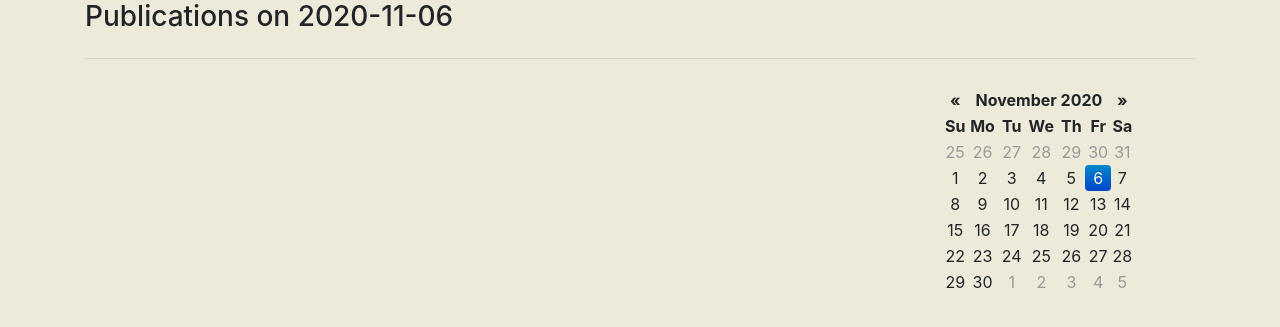
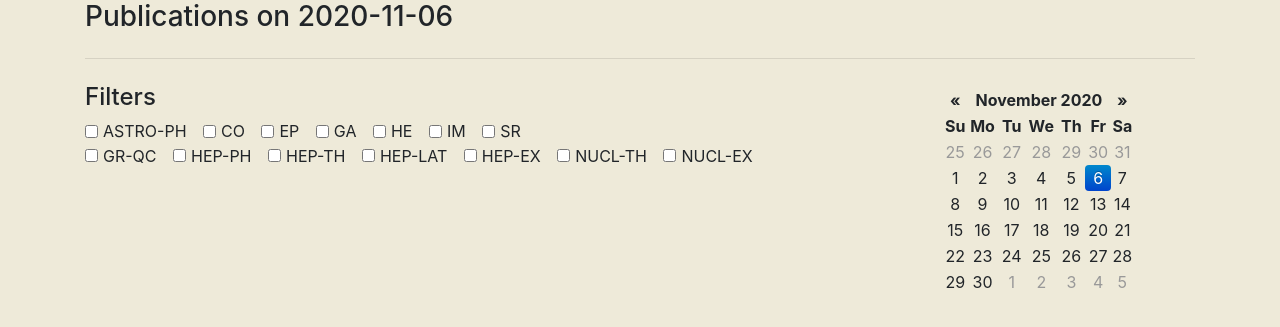
Before and after one commit to thusser/AstroJournalClub, a Django app: page /next/ in a window 1280 px wide. Shown: the part 56-383 px from the top of the page. Run offline with Django 3.2, Linux system fonts and the light colour scheme; data that the repository does not hold is empty; some libraries are stand-ins or nearby versions.

Commit message:
started working on filters

```diff
--- a/AstroJournalClub/main/static/js/home.js
+++ b/AstroJournalClub/main/static/js/home.js
@@ -3,7 +3,8 @@ var app = new Vue({
     el: '#app',
     data: {
         message: 'Hello Vue2!',
-        publications: []
+        publications: [],
+        categoryFilter: []
     },
     created: function () {
         // take publications
@@ -24,6 +25,33 @@ var app = new Vue({
             }, function (response) {
                 alert("Error on vote");
             });
+        },
+        toggleAstroPhFilter: function () {
+            let checked = this.categoryFilter.includes('astro-ph');
+            let categories = ['co', 'ep', 'ga', 'he', 'im', 'sr'];
+            for (let c in categories) {
+                let cat = 'astro-ph.' + categories[c];
+                if (checked && !this.categoryFilter.includes(cat)) {
+                    this.categoryFilter.push(cat);
+                }
+                if (!checked && this.categoryFilter.includes(cat)) {
+                    this.categoryFilter = this.categoryFilter.filter(
+                        function (value, index, arr) {
+                            return value != cat;
+                        });
+                }
+            }
+            this.applyFilter();
+        },
+        applyFilter: function () {
+            console.log('filter');
+        }
+    },
+    computed: {
+        filteredPublications: function () {
+            return this.publications.filter(function (pub) {
+                return pub.title.includes('Disk');
+            })
         }
     }
 })
--- a/AstroJournalClub/main/templates/main/home.html
+++ b/AstroJournalClub/main/templates/main/home.html
@@ -11,7 +11,83 @@
         <div class="col-9">
             <div id="app">
 
-                <div class="card" v-for="pub in publications" v-bind:key="pub.identifier">
+                <h4>Filters</h4>
+                <form>
+                    <div class="form-check form-check-inline">
+                        <input class="form-check-input" type="checkbox" id="filter-astro-ph" value="astro-ph"
+                               v-model="categoryFilter" @change="toggleAstroPhFilter()">
+                        <label class="form-check-label" for="filter-astro-ph">ASTRO-PH</label>
+                    </div>
+                    <div class="form-check form-check-inline">
+                        <input class="form-check-input" type="checkbox" id="filter-astro-ph-co" value="astro-ph.co"
+                               v-model="categoryFilter" @change="applyFilter()">
+                        <label class="form-check-label" for="filter-astro-ph-co">CO</label>
+                    </div>
+                    <div class="form-check form-check-inline">
+                        <input class="form-check-input" type="checkbox" id="filter-astro-ph-ep" value="astro-ph.ep"
+                               v-model="categoryFilter" @change="applyFilter()">
+                        <label class="form-check-label" for="filter-astro-ph-ep">EP</label>
+                    </div>
+                    <div class="form-check form-check-inline">
+                        <input class="form-check-input" type="checkbox" id="filter-astro-ph-ga" value="astro-ph.ga"
+                               v-model="categoryFilter" @change="applyFilter()">
+                        <label class="form-check-label" for="filter-astro-ph-ga">GA</label>
+                    </div>
+                    <div class="form-check form-check-inline">
+                        <input class="form-check-input" type="checkbox" id="filter-astro-ph-he" value="astro-ph.he"
+                               v-model="categoryFilter" @change="applyFilter()">
+                        <label class="form-check-label" for="filter-astro-ph-he">HE</label>
+                    </div>
+                    <div class="form-check form-check-inline">
+                        <input class="form-check-input" type="checkbox" id="filter-astro-ph-im" value="astro-ph.im"
+                               v-model="categoryFilter" @change="applyFilter()">
+                        <label class="form-check-label" for="filter-astro-ph-im">IM</label>
+                    </div>
+                    <div class="form-check form-check-inline">
+                        <input class="form-check-input" type="checkbox" id="filter-astro-ph-sr" value="astro-ph.sr"
+                               v-model="categoryFilter" @change="applyFilter()">
+                        <label class="form-check-label" for="filter-astro-ph-sr">SR</label>
+                    </div>
+                </form>
+                <form>
+                    <div class="form-check form-check-inline">
+                        <input class="form-check-input" type="checkbox" id="filter-gr-qc" value="gr-qc"
+                               v-model="categoryFilter" @change="applyFilter()">
+                        <label class="form-check-label" for="filter-gr-qc">GR-QC</label>
+                    </div>
+                    <div class="form-check form-check-inline">
+                        <input class="form-check-input" type="checkbox" id="filter-hep-ph" value="hep-ph"
+                               v-model="categoryFilter" @change="applyFilter()">
+                        <label class="form-check-label" for="filter-hep-ph">HEP-PH</label>
+                    </div>
+                    <div class="form-check form-check-inline">
+                        <input class="form-check-input" type="checkbox" id="filter-hep-th" value="hep-th"
+                               v-model="categoryFilter" @change="applyFilter()">
+                        <label class="form-check-label" for="filter-hep-th">HEP-TH</label>
+                    </div>
+                    <div class="form-check form-check-inline">
+                        <input class="form-check-input" type="checkbox" id="filter-hep-lat" value="hep-lat"
+                               v-model="categoryFilter" @change="applyFilter()">
+                        <label class="form-check-label" for="filter-hep-lat">HEP-LAT</label>
+                    </div>
+                    <div class="form-check form-check-inline">
+                        <input class="form-check-input" type="checkbox" id="filter-hep-ex" value="hep-ex"
+                               v-model="categoryFilter" @change="applyFilter()">
+                        <label class="form-check-label" for="filter-hep-ex">HEP-EX</label>
+                    </div>
+                    <div class="form-check form-check-inline">
+                        <input class="form-check-input" type="checkbox" id="filter-nucl-th" value="nucl-th"
+                               v-model="categoryFilter" @change="applyFilter()">
+                        <label class="form-check-label" for="filter-nucl-th">NUCL-TH</label>
+                    </div>
+                    <div class="form-check form-check-inline">
+                        <input class="form-check-input" type="checkbox" id="filter-nucl-ex" value="nucl-ex"
+                               v-model="categoryFilter" @change="applyFilter()">
+                        <label class="form-check-label" for="filter-nucl-ex">NUCL-EX</label>
+                    </div>
+                </form>
+
+                <div class="card" v-for="pub in filteredPublications" v-bind:key="pub.identifier">
                     <div class="card-body">
 
                         <div class="card-header">
```
